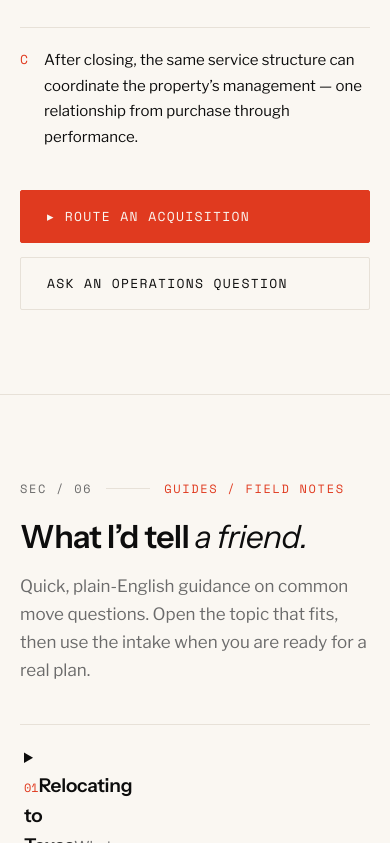
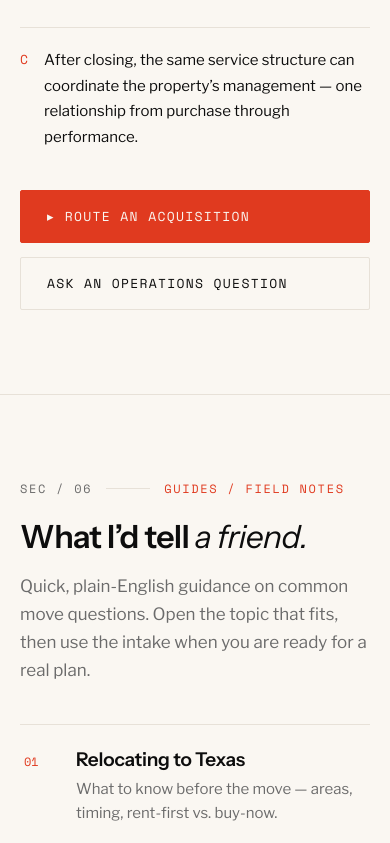
Before and after one commit to d8dles/jwillsoldit-hub, a React (Vite) app: page / in a window 390 px wide. Shown: the part 11157-12000 px from the top of the page. Built offline with nearby package versions, Linux system fonts and the light colour scheme.

Commit message:
Style friend guidance as expandable cards

```diff
--- a/src/sections/GuidesSection.module.css
+++ b/src/sections/GuidesSection.module.css
@@ -3,16 +3,25 @@
 }
 
 .row {
+  border-top: 1px solid var(--trace);
+}
+
+.row:last-child {
+  border-bottom: 1px solid var(--trace);
+}
+
+.summary {
   display: grid;
   grid-template-columns: 44px 1fr auto;
   align-items: baseline;
   gap: 18px;
   padding: 20px 4px;
-  border-top: 1px solid var(--trace);
+  cursor: pointer;
+  list-style: none;
 }
 
-.row:last-child {
-  border-bottom: 1px solid var(--trace);
+.summary::-webkit-details-marker {
+  display: none;
 }
 
 .num {
@@ -22,6 +31,7 @@
 }
 
 .title {
+  display: block;
   font-family: var(--display);
   font-size: 1.1875rem;
   font-weight: 600;
@@ -30,10 +40,19 @@
 }
 
 .line {
+  display: block;
   font-size: 0.9375rem;
   line-height: 1.55;
   color: var(--mid);
   max-width: 520px;
+}
+
+.detail {
+  color: var(--mid);
+  font-size: 0.9375rem;
+  line-height: 1.7;
+  max-width: 650px;
+  padding: 0 4px 22px 62px;
 }
 
 .status {
@@ -59,10 +78,15 @@
 }
 
 @media (max-width: 599px) {
-  .row {
+  .summary {
     grid-template-columns: 34px 1fr;
   }
+
   .status {
     grid-column: 2;
   }
+
+  .detail {
+    padding-left: 38px;
+  }
 }
```
